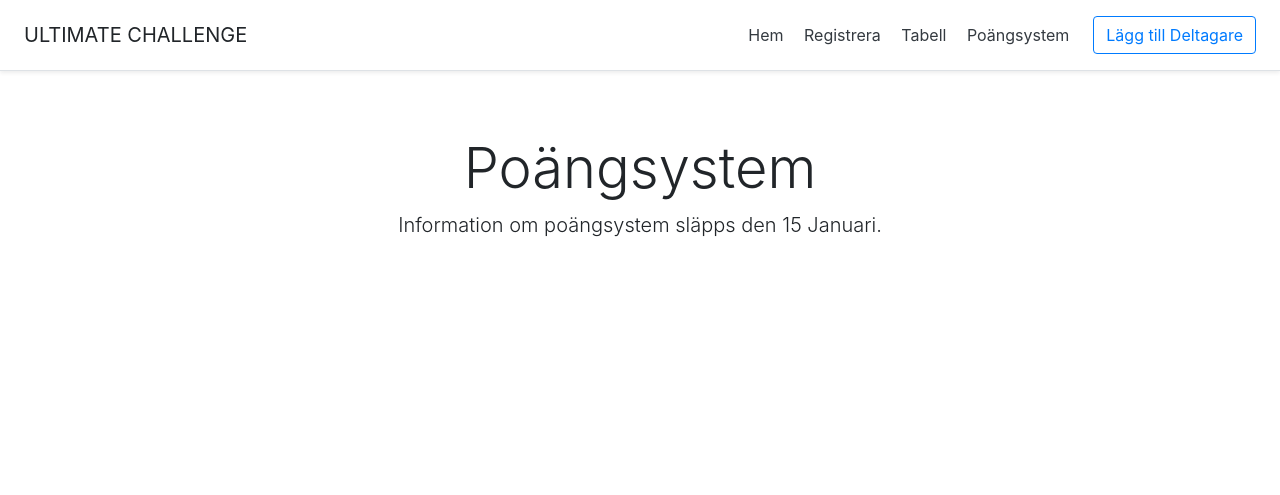
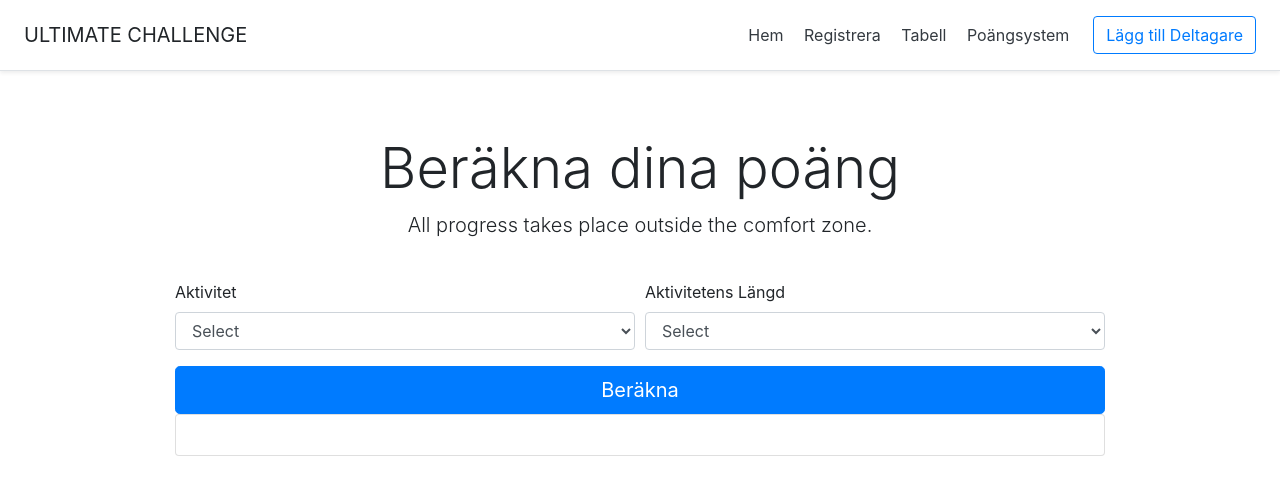
Before and after one commit to mandgie/ultimate-challenge, a Flask app: page /stats in a window 1280 px wide. Shown: the top 495 px of the page. Run offline with Flask 2, Linux system fonts and the light colour scheme; some libraries are stand-ins or nearby versions.

Commit message:
Added some visual appealing functionalities

```diff
--- a/src/main.py
+++ b/src/main.py
@@ -27,9 +27,6 @@ point_system = {
     'Yoga': 9.0,
     'Övrigt': 10.0}
 
-point_counter = [nr for nr in range(30, 185, 5)]
-
-
 
 app = Flask(__name__)
 
@@ -41,6 +38,8 @@ def home():
 def leaderboard():
     # Connect to firebase client
     db = firestore.client()
+
+    # Get exercise stats
     users_ref = db.collection(u'exercise')
     docs = users_ref.stream()
     result = {}
@@ -54,9 +53,8 @@ def leaderboard():
         result[name][1] += int(length_of_activity)
         result[name][2] += round(points, 1)
 
-    result = {k: v for k, v in sorted(result.items(), key=lambda item: item[1][1], reverse=True)}
+    result = {k: v for k, v in sorted(result.items(), key=lambda item: item[1][2], reverse=True)}
 
-    point_counter = [nr for nr in range(30, 185, 5)]
     return render_template("leaderboard.html", result=result)
 
 @app.route("/signup", methods=['GET', 'POST'])
@@ -85,6 +83,9 @@ def signup():
 @app.route("/add_exercise", methods=['GET', 'POST'])
 def add_exercise():
 
+    # Add minutes for point counter
+    point_counter = [nr for nr in range(30, 185, 5)]
+
     # Connect to firebase client
     db = firestore.client()
     users_ref = db.collection(u'user_info')
@@ -100,8 +101,9 @@ def add_exercise():
         activity_name = request.form.get("activity_name")
         activity_length = request.form.get("activity_length")
 
+        # Check if all fields are filled out
         if 'Select' in [date_value, athlete_name, activity_name, activity_length]:
-            return render_template("add_exercise.html", today=today, user_names=user_names)
+            return render_template("add_exercise.html", today=today, user_names=user_names, activities=point_system, point_counter=point_counter)
 
         points = np.log(int(activity_length) * point_system[activity_name])
         db = firestore.client()
@@ -116,11 +118,28 @@ def add_exercise():
         # Add a new doc in collection 'exercise'
         db.collection(u'exercise').document().set(exercise_data)
 
+        return render_template("add_exercise.html", success=True, activities=point_system, point_counter=point_counter, today=today, user_names=user_names)
+
     return render_template("add_exercise.html", activities=point_system, point_counter=point_counter, today=today, user_names=user_names)
 
-@app.route("/stats")
+@app.route("/stats", methods=['GET', 'POST'])
 def stats():
-    return render_template("stats.html")
+
+
+    # Add minutes for point counter
+    point_counter = [nr for nr in range(30, 185, 5)]
+
+    # Check if it is a post method
+    if request.method == 'POST':
+        activity_name = request.form.get("activity_name")
+        activity_length = request.form.get("activity_length")
+
+        # Caluculate points
+        points = np.log(int(activity_length) * point_system[activity_name])
+        return render_template("stats.html", activities=point_system, point_counter=point_counter, points=round(points, 1), activity_name=activity_name, activity_length=activity_length, box=True)
+
+
+    return render_template("stats.html", activities=point_system, point_counter=point_counter, box=False)
 
 
 if __name__ == '__main__':
--- a/src/templates/stats.html
+++ b/src/templates/stats.html
@@ -1,9 +1,43 @@
 {% extends "template.html" %}
 {% block content %}
+<div class="pricing-header px-3 py-3 pt-md-5 pb-md-4 mx-auto text-center">
+  <h1 class="display-4">Beräkna dina poäng</h1>
+  <p class="lead">All progress takes place outside the comfort zone.</p>
+</div>
 <div class="container">
-<div class="pricing-header px-3 py-3 pt-md-5 pb-md-4 mx-auto text-center">
-  <h1 class="display-4">Poängsystem</h1>
-  <p class="lead">Information om poängsystem släpps den 15 Januari.</p>
+  <form method="POST">
+    <div class="form-row">
+      <div class="form-group col-md-6">
+        <label for="inputState">Aktivitet</label>
+        <select id="inputState" class="form-control" name="activity_name">
+          <option selected>Select</option>
+          {% for item in activities %}
+          <option>{{ item }}</option>
+          {% endfor %}
+        </select>
+      </div>
+      <div class="form-group col-md-6">
+        <label for="inputState">Aktivitetens Längd</label>
+        <select id="inputState" class="form-control" name="activity_length">
+          <option selected>Select</option>
+          {% for length in point_counter %}
+          <option>{{ length }}</option>
+          {% endfor %}
+        </select>
+      </div>
+    </div>
+      <div class="mx-auto text-center">
+        <button class="btn btn-primary btn-lg btn-block" type="submit">Beräkna</button>
+      </div>
+  </form>
+  <div class="card text-center">
+  <div class="card-body">
+    <blockquote class="blockquote mb-0">
+    	{% if box %}
+      <p>Att utöva {{ activity_name }} under {{ activity_length }} minuter ger dig: {{ points }} poäng</p>
+    	{% endif %}
+    </blockquote>
+  </div>
 </div>
 </div>
 {% endblock %}
```
Also changed, not shown: src/templates/add_exercise.html (+6 -11 lines).
